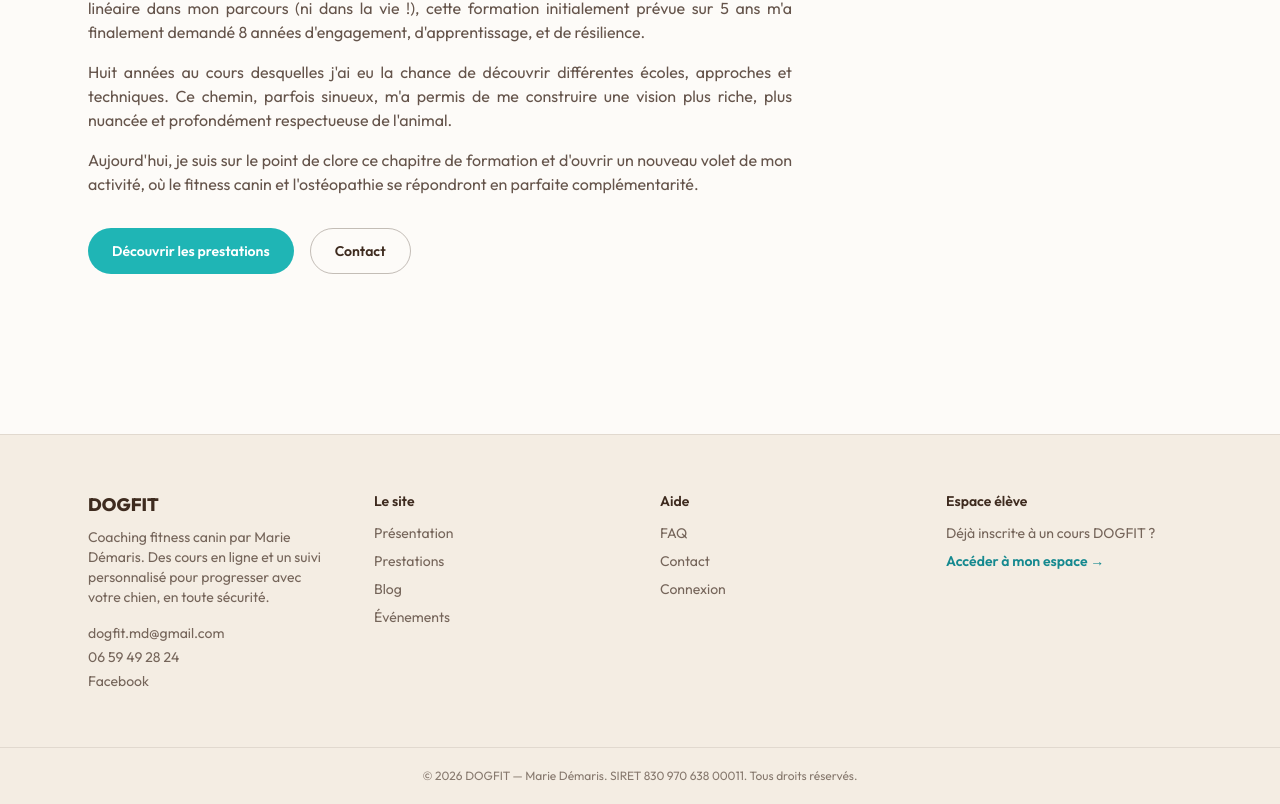
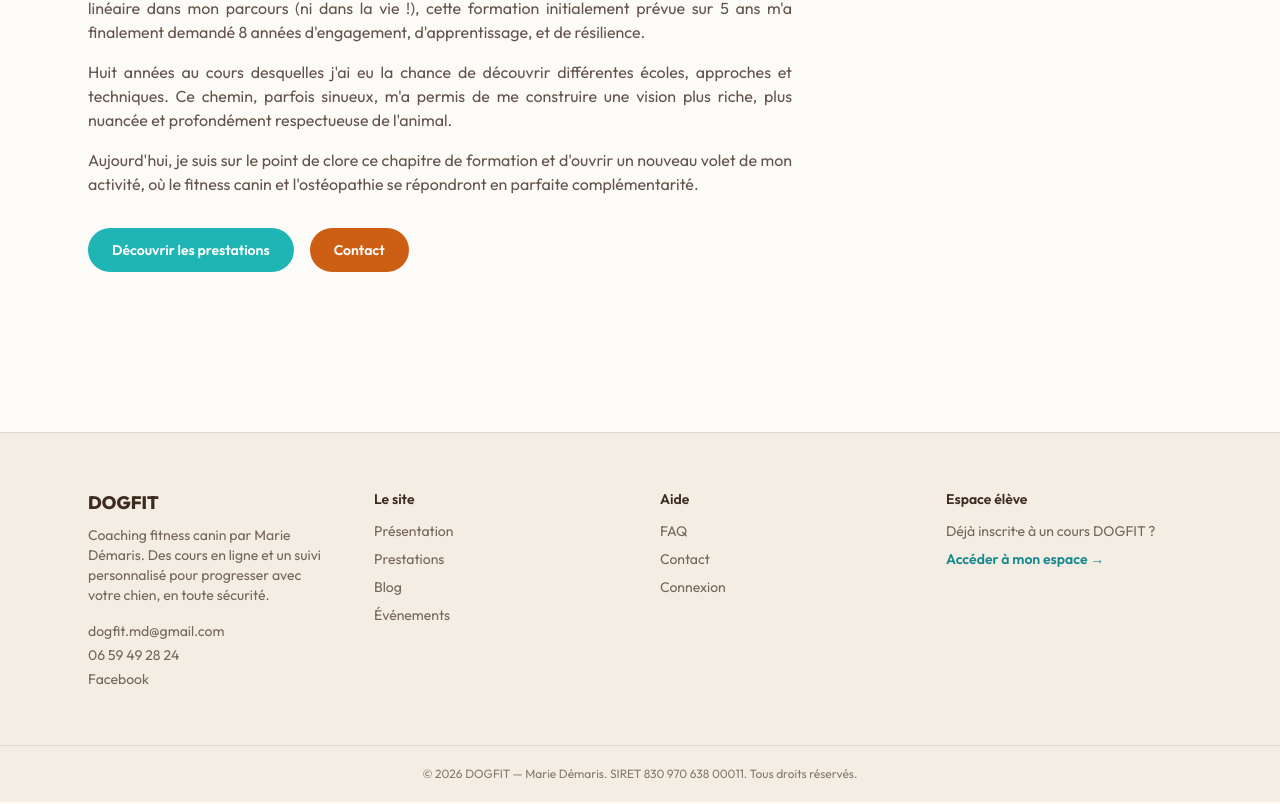
Before and after one commit to caro-commits/dogfit, a Next.js app: page /presentation in a window 1280 px wide. Shown: the part 881-1685 px from the top of the page. Built offline with nearby package versions, Linux system fonts and the light colour scheme.

Commit message:
Make Contact button orange on présentation page

```diff
--- a/app/(public)/presentation/page.tsx
+++ b/app/(public)/presentation/page.tsx
@@ -85,7 +85,7 @@ export default function PresentationPage() {
           </div>
           <div className="mt-8 flex flex-wrap gap-4">
             <LinkButton href="/cours">Découvrir les prestations</LinkButton>
-            <LinkButton href="/contact" variant="ghost">
+            <LinkButton href="/contact" variant="accent">
               Contact
             </LinkButton>
           </div>
```
